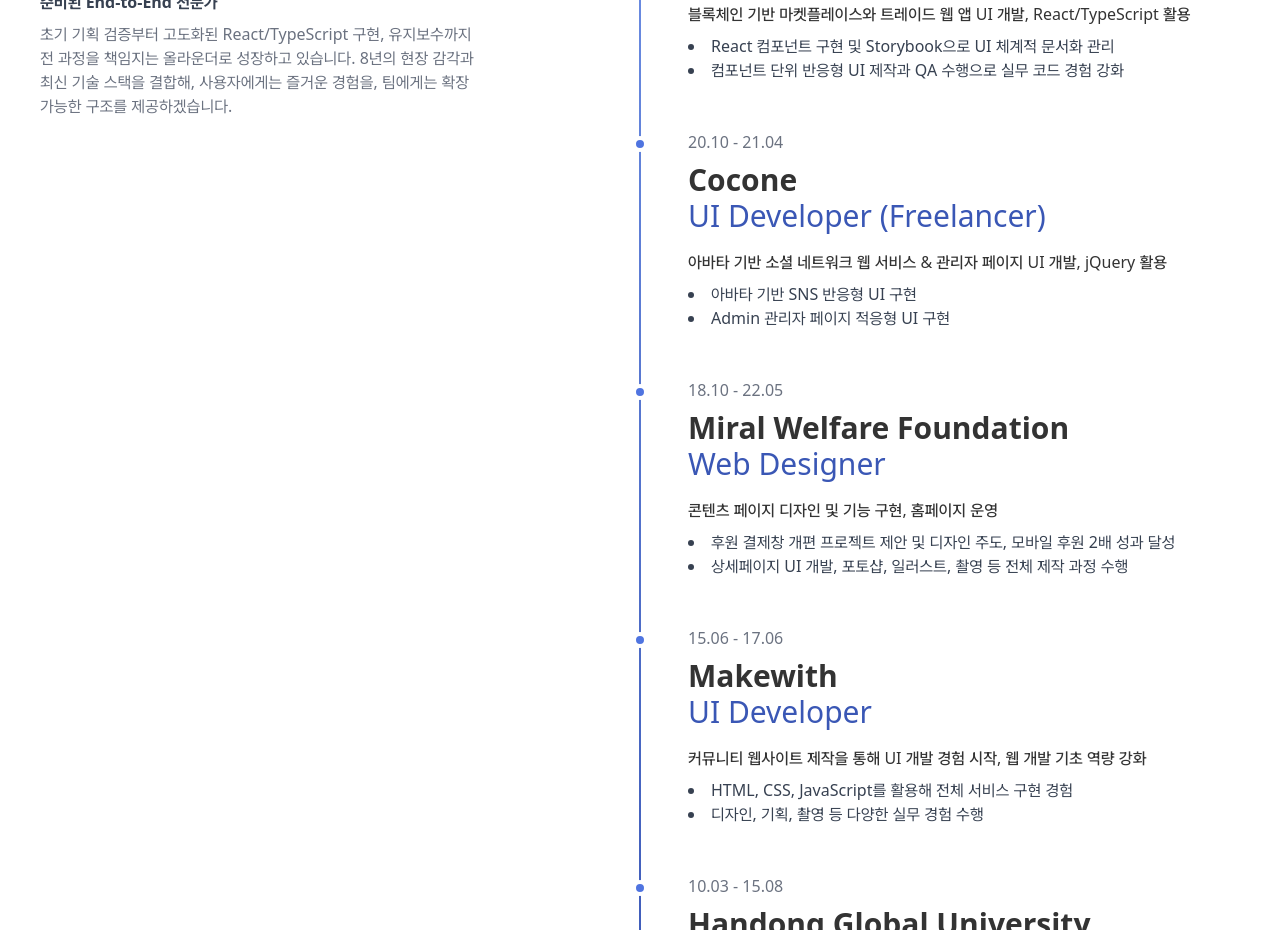
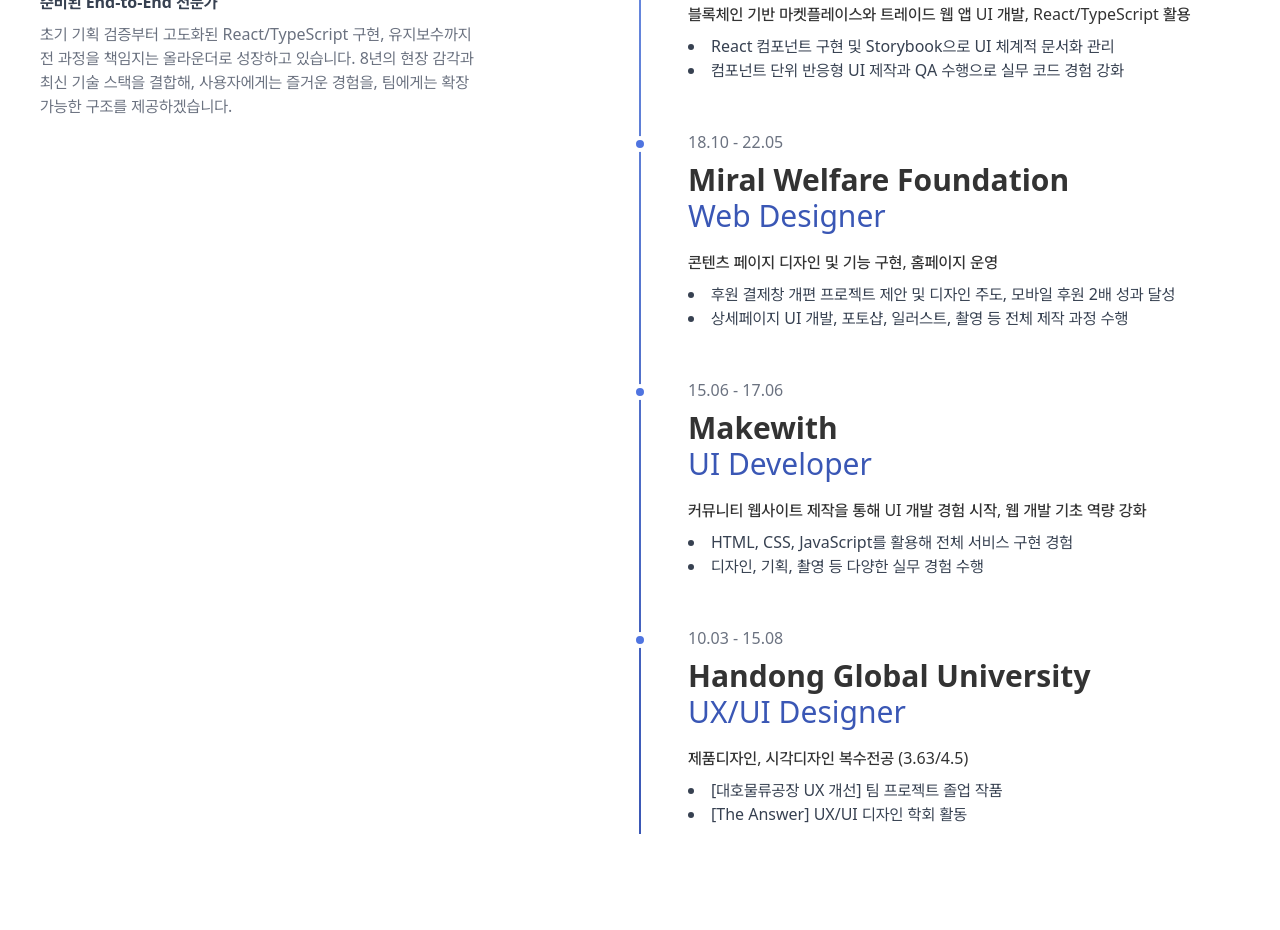
Before and after one commit to diayeri/portfolio-next, a Next.js app: page / in a window 1280 px wide. Shown: the part 2940-3870 px from the top of the page. Built offline with nearby package versions, Linux system fonts and the light colour scheme; no server answers.

Commit message:
docs: 타임라인 주석처리 (추후 useRole 추가)

```diff
--- a/src/data/timelineData.ts
+++ b/src/data/timelineData.ts
@@ -21,17 +21,17 @@
       "컴포넌트 단위 반응형 UI 제작과 QA 수행으로 실무 코드 경험 강화",
     ],
   },
-  {
-    period: "20.10 - 21.04",
-    title: "Cocone",
-    role: "UI Developer (Freelancer)",
-    details:
-      "아바타 기반 소셜 네트워크 웹 서비스 & 관리자 페이지 UI 개발, jQuery 활용",
-    highlights: [
-      "아바타 기반 SNS 반응형 UI 구현",
-      "Admin 관리자 페이지 적응형 UI 구현",
-    ],
-  },
+  // {
+  //   period: "20.10 - 21.04",
+  //   title: "Cocone",
+  //   role: "UI Developer (Freelancer)",
+  //   details:
+  //     "아바타 기반 소셜 네트워크 웹 서비스 & 관리자 페이지 UI 개발, jQuery 활용",
+  //   highlights: [
+  //     "아바타 기반 SNS 반응형 UI 구현",
+  //     "Admin 관리자 페이지 적응형 UI 구현",
+  //   ],
+  // },
   {
     period: "18.10 - 22.05",
     title: "Miral Welfare Foundation",
```
